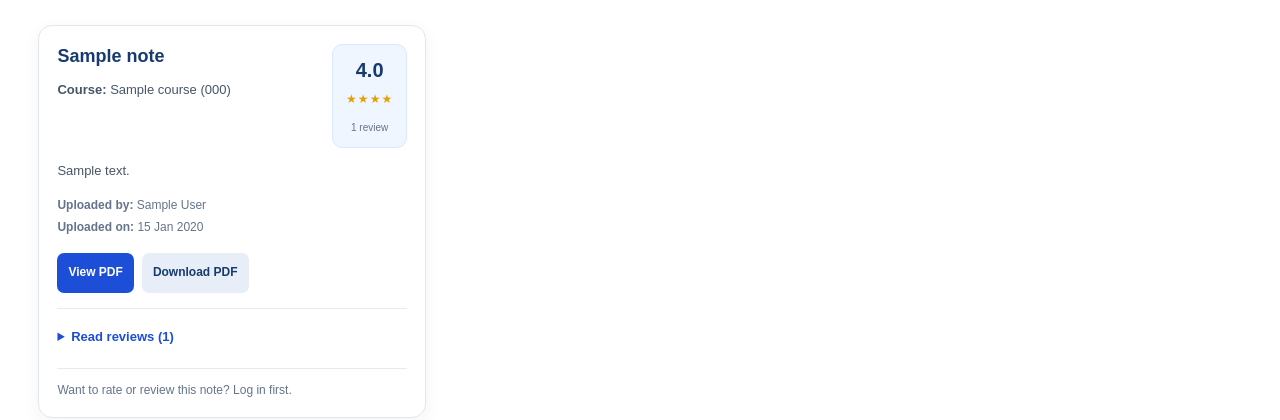
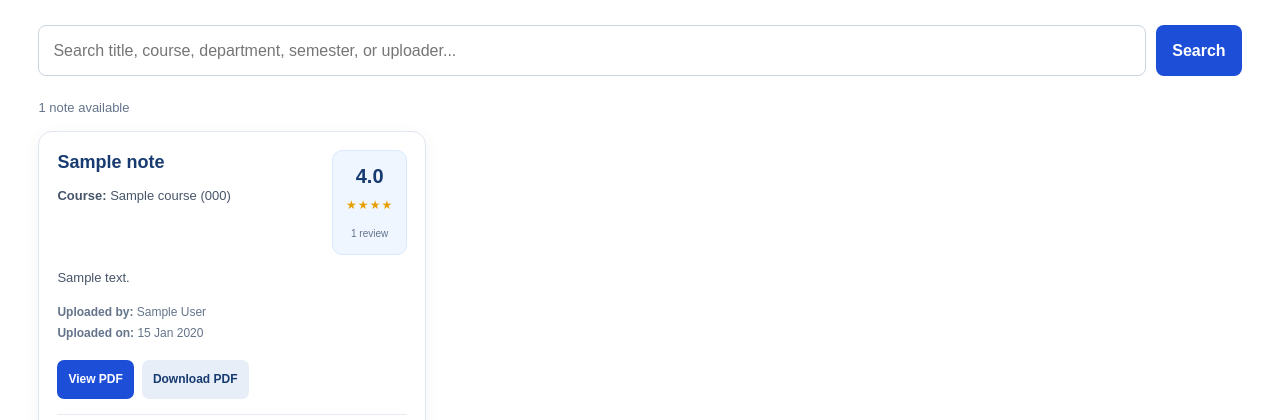
Before and after one commit to Talha-CS50/CampusMate, a PHP site: page /student/notes.php in a window 1280 px wide. Shown: the part 194-614 px from the top of the page. Run offline with PHP 8.4, Linux system fonts and the light colour scheme; tables that the repository leaves empty hold one stand-in row (values such as "Sample post").

Commit message:
add search option

```diff
--- a/student/notes.php
+++ b/student/notes.php
@@ -27,7 +27,10 @@ function e($value): string
     );
 }
 
-// Fetch notes with course, uploader, and rating information.
+// Search notes by their content or related course/uploader details.
+$search = trim(is_string($_GET['q'] ?? null) ? $_GET['q'] : '');
+$searchPattern = '%' . $search . '%';
+
 $sql = "SELECT
             n.note_id,
             n.title,
@@ -43,10 +46,16 @@ $sql = "SELECT
         FROM notes n
         LEFT JOIN courses c
             ON n.course_id = c.course_id
+        LEFT JOIN departments d
+            ON c.department_id = d.department_id
         LEFT JOIN students s
             ON n.student_db_id = s.student_db_id
         LEFT JOIN note_reviews nr
             ON n.note_id = nr.note_id
+        WHERE (? = '' OR n.title LIKE ? OR n.description LIKE ?
+            OR c.course_name LIKE ? OR c.course_code LIKE ?
+            OR d.department_name LIKE ? OR c.semester LIKE ?
+            OR s.name LIKE ?)
         GROUP BY
             n.note_id,
             n.title,
@@ -59,7 +68,22 @@ $sql = "SELECT
             s.name
         ORDER BY n.created_at DESC";
 
-$result = mysqli_query($conn, $sql);
+$notesStmt = mysqli_prepare($conn, $sql);
+mysqli_stmt_bind_param(
+    $notesStmt,
+    'ssssssss',
+    $search,
+    $searchPattern,
+    $searchPattern,
+    $searchPattern,
+    $searchPattern,
+    $searchPattern,
+    $searchPattern,
+    $searchPattern
+);
+mysqli_stmt_execute($notesStmt);
+$result = mysqli_stmt_get_result($notesStmt);
+$noteCount = mysqli_num_rows($result);
 ?>
 
 <!DOCTYPE html>
@@ -109,6 +133,65 @@ $result = mysqli_query($conn, $sql);
             margin: 0;
             color: #64748b;
             line-height: 1.6;
+        }
+
+        .notes-search {
+            display: flex;
+            gap: 10px;
+            margin: 22px 0;
+        }
+
+        .notes-search input {
+            flex: 1;
+            min-width: 0;
+            padding: 12px 14px;
+            border: 1px solid #cbd5e1;
+            border-radius: 8px;
+            font: inherit;
+        }
+
+        .notes-search input:focus {
+            border-color: #1d4ed8;
+            outline: 3px solid rgba(29, 78, 216, 0.15);
+        }
+
+        .notes-search button,
+        .notes-search-clear {
+            display: inline-flex;
+            align-items: center;
+            justify-content: center;
+            padding: 10px 16px;
+            border: 0;
+            border-radius: 8px;
+            background: #1d4ed8;
+            color: #fff;
+            font: inherit;
+            font-weight: 600;
+            text-decoration: none;
+            cursor: pointer;
+        }
+
+        .notes-search-clear {
+            background: #e8eef7;
+            color: #173b70;
+        }
+
+        .notes-result-count {
+            margin: 0 0 12px;
+            color: #64748b;
+            font-size: 13px;
+        }
+
+        .visually-hidden {
+            position: absolute;
+            width: 1px;
+            height: 1px;
+            padding: 0;
+            margin: -1px;
+            overflow: hidden;
+            clip: rect(0, 0, 0, 0);
+            white-space: nowrap;
+            border: 0;
         }
 
         .notes-list {
@@ -356,6 +439,14 @@ $result = mysqli_query($conn, $sql);
         }
 
         @media (max-width: 600px) {
+            .notes-search {
+                flex-wrap: wrap;
+            }
+
+            .notes-search input {
+                flex-basis: 100%;
+            }
+
             .notes-list {
                 grid-template-columns: 1fr;
             }
@@ -414,13 +505,37 @@ if (file_exists($headerPath)) {
         </div>
     </header>
 
+    <form class="notes-search" method="GET" action="notes.php" role="search">
+        <label class="visually-hidden" for="notes-search-input">Search study notes</label>
+        <input
+            id="notes-search-input"
+            type="search"
+            name="q"
+            value="<?= e($search) ?>"
+            placeholder="Search title, course, department, semester, or uploader..."
+        >
+        <button type="submit">Search</button>
+        <?php if ($search !== ''): ?>
+            <a class="notes-search-clear" href="notes.php">Clear</a>
+        <?php endif; ?>
+    </form>
+
+    <p class="notes-result-count" aria-live="polite">
+        <?= $noteCount ?> <?= $noteCount === 1 ? 'note' : 'notes' ?>
+        <?= $search !== '' ? 'found' : 'available' ?>
+    </p>
+
     <section class="notes-list">
 
-        <?php if (mysqli_num_rows($result) === 0): ?>
+        <?php if ($noteCount === 0): ?>
 
             <div class="empty-message">
-                <h3>No notes available yet</h3>
-                <p>Uploaded notes will appear here.</p>
+                <h3><?= $search !== '' ? 'No matching notes found' : 'No notes available yet' ?></h3>
+                <p>
+                    <?= $search !== ''
+                        ? 'Try another title, course, department, semester, or uploader name.'
+                        : 'Uploaded notes will appear here.' ?>
+                </p>
             </div>
 
         <?php else: ?>
```
